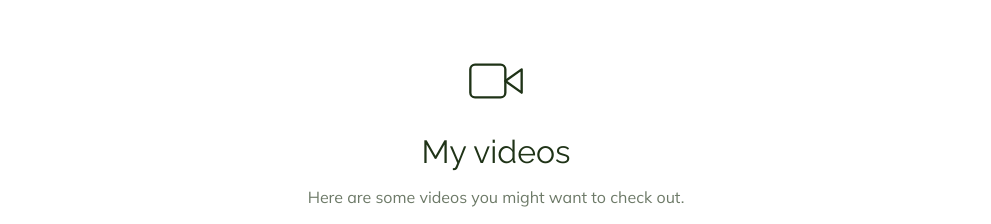
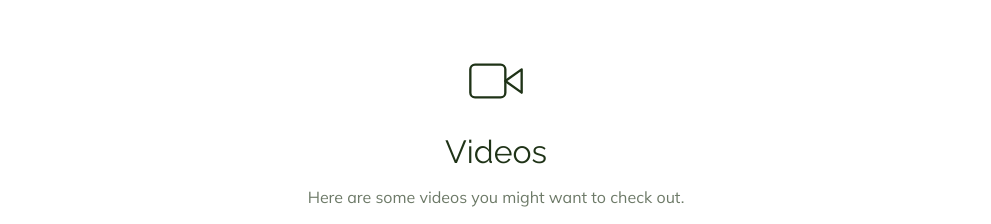
Before and after one commit to marcosvced/loisalen, a website: page public/index.html in a window 1280 px wide. Shown: the part 1640-1864 px from the top of the page, without its empty margins (144-1135 px from the left). Drawn offline with nearby package versions, Linux system fonts and the light colour scheme.

Commit message:
minor fixes

```diff
--- a/public/index.html
+++ b/public/index.html
@@ -123,7 +123,7 @@
     <div class="page-section">
       <header>
         <i data-feather="video"></i>
-        <h2>My videos</h2>
+        <h2>Videos</h2>
         <p>
           Here are some videos you might want to check out.
         </p>
```
